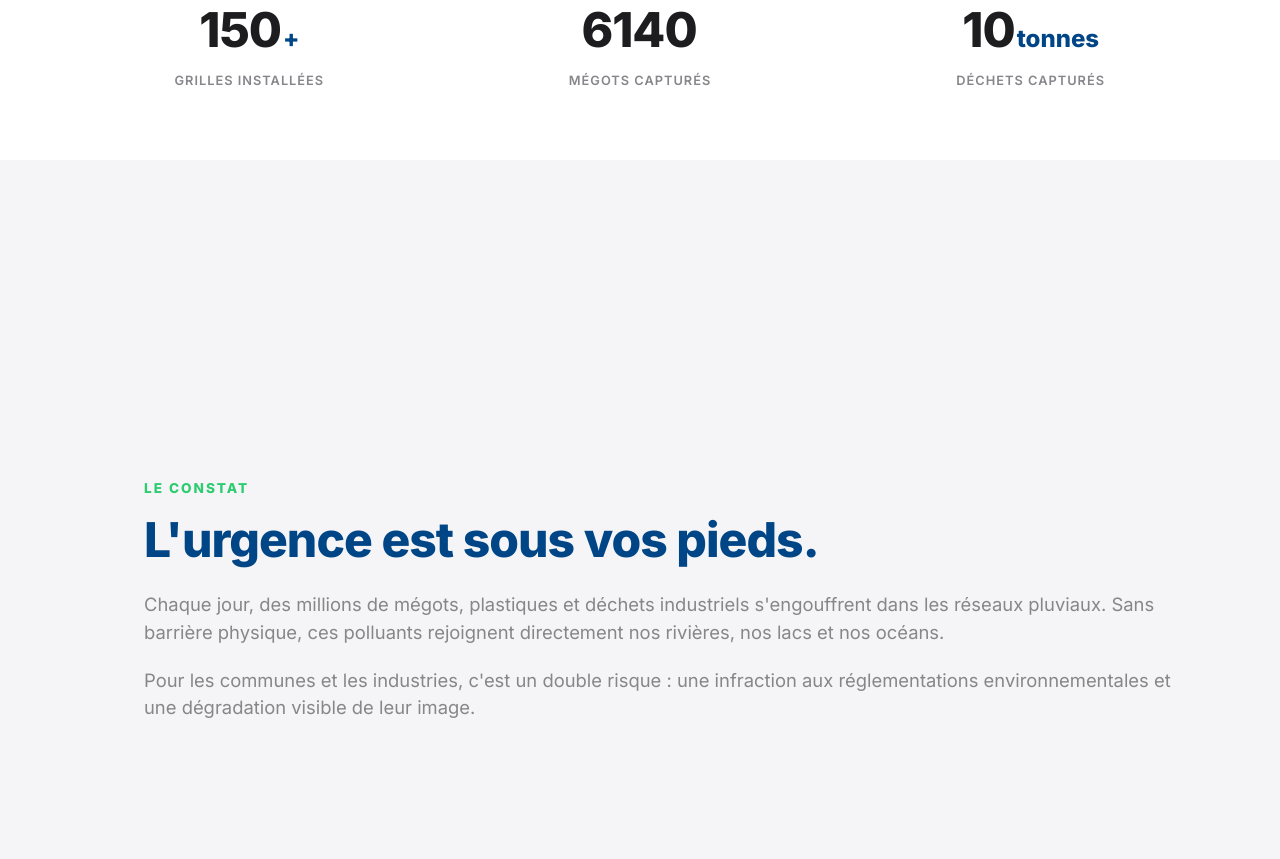
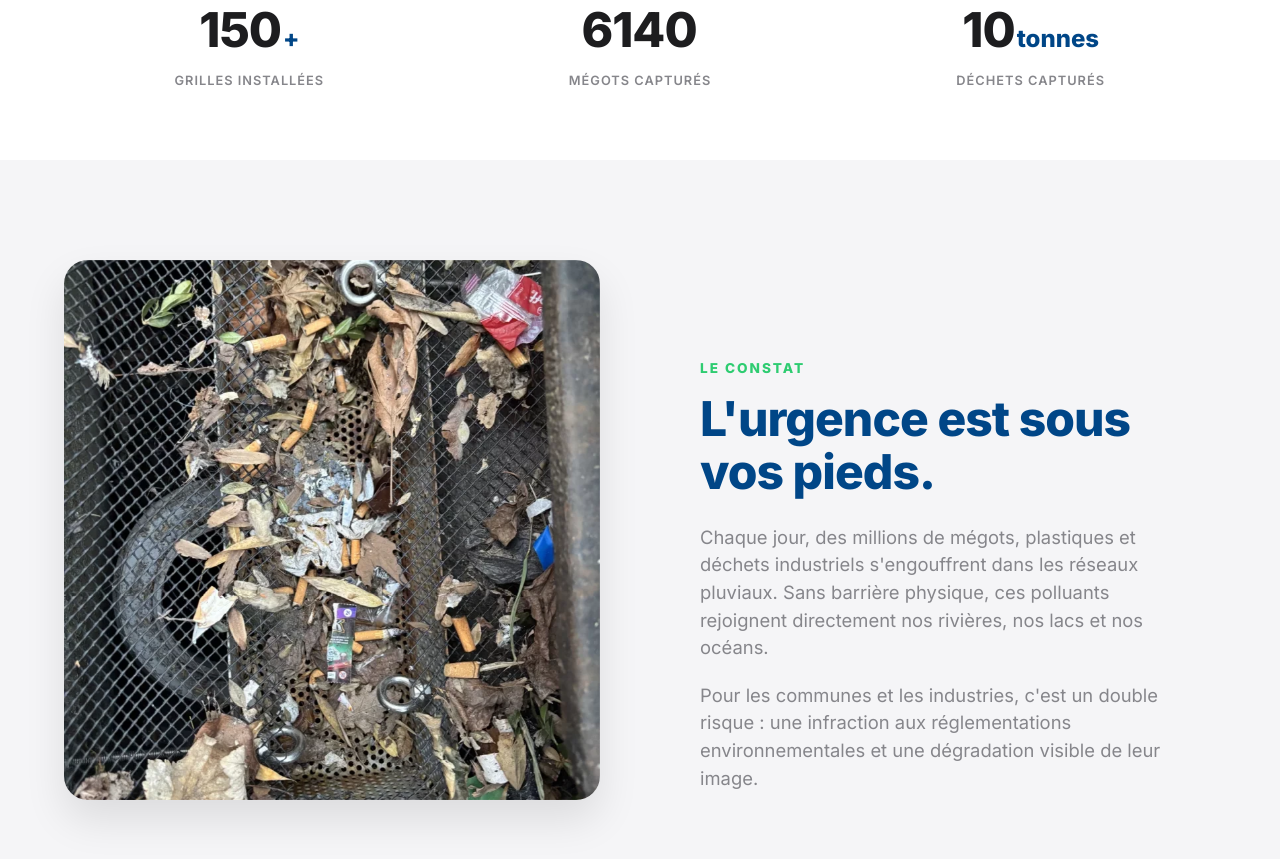
Before and after one commit to DuvalDVL/ecosafe, a Jekyll site: the page built from index.html, in a window 1280 px wide and 900 px high, scrolled down 861 px. Shown: the top 859 px of the window. Built offline with Jekyll 4.4.1, drawn with Linux system fonts in a browser that asks for light colours.

Commit message:
Update style.css

```diff
--- a/assets/css/style.css
+++ b/assets/css/style.css
@@ -1427,90 +1427,124 @@ body {
 }
 
 /* =========================================
-   HOMEPAGE : GESTION DES SCROLLS & CARROUSELS
-   ========================================= */
-
-/* --- RESET & SECURITÉ --- */
-body { overflow-x: clip; }
-.mobile-story-img { display: none; } /* Caché par défaut */
-
-/* =========================================
-   A. VERSION PC (Min-width: 993px)
-   ========================================= */
+   HOMEPAGE : STORYTELLING (Correction Finale)
+   ========================================= */
+
+/* --- RESET SECURITÉ --- */
+.mobile-story-img { display: none; }
+
+/* -----------------------------------------
+   A. VERSION PC (Écrans > 992px)
+   ----------------------------------------- */
 @media (min-width: 993px) {
-  .story-tunnel { background: var(--bg-light); padding: 80px 0; }
-  .story-container { display: flex; gap: 60px; position: relative; align-items: flex-start; }
+  .story-tunnel { background: var(--bg-light); padding: 100px 0; }
+
+  .story-container {
+    display: flex !important;
+    gap: 80px !important;
+    align-items: flex-start !important;
+    max-width: 1200px;
+    margin: 0 auto;
+  }
+
   .story-visuals {
-    flex: 1; position: sticky; top: calc(var(--nav-height) + 40px); height: 70vh;
-    border-radius: 24px; overflow: hidden; box-shadow: 0 20px 40px rgba(0,0,0,0.08);
-  }
+    display: block !important;
+    flex: 1 !important;
+    position: sticky !important;
+    top: 120px !important;
+    height: 60vh !important;
+    border-radius: 24px;
+    overflow: hidden;
+    box-shadow: 0 20px 40px rgba(0,0,0,0.1);
+  }
+
   .story-img {
     position: absolute; top: 0; left: 0; width: 100%; height: 100%; object-fit: cover;
-    opacity: 0; transition: opacity 0.8s cubic-bezier(0.4, 0, 0.2, 1);
+    opacity: 0; transition: opacity 0.6s ease-in-out;
   }
   .story-img.active { opacity: 1; z-index: 2; }
-  .story-content { flex: 1; padding-bottom: 30vh; display: block; }
+
+  .story-content-wrapper { flex: 1 !important; }
+
+  .story-content {
+    display: block !important;
+    padding-bottom: 20vh !important;
+  }
+
   .story-step {
-    min-height: 80vh; display: flex; flex-direction: column; justify-content: center;
-    background: transparent !important; box-shadow: none !important; padding: 0 !important;
-  }
-}
-
-/* =========================================
-   B. VERSION MOBILE (Max-width: 992px)
-   ========================================= */
+    min-height: 70vh !important;
+    display: flex !important;
+    flex-direction: column !important;
+    justify-content: center !important;
+    background: transparent !important;
+    box-shadow: none !important;
+    padding: 0 !important;
+  }
+}
+
+/* -----------------------------------------
+   B. VERSION MOBILE (Écrans <= 992px)
+   ----------------------------------------- */
 @media (max-width: 992px) {
-
-  /* 1. COMPTEURS D'IMPACT (Swipe Horizontal) */
-  .dashboard-impact .container { padding: 0 10px !important; } /* Marges minimales */
-  .stats-grid {
-    display: flex !important; flex-direction: row !important; flex-wrap: nowrap !important;
-    overflow-x: auto !important; scroll-snap-type: x mandatory !important;
-    gap: 10px !important; padding: 20px 5px !important;
-    scrollbar-width: none; overscroll-behavior-x: contain;
-  }
-  .stat-card {
-    flex: 0 0 95% !important; /* LARGEUR QUASI-TOTALE */
-    scroll-snap-align: center; background: var(--bg-light); border-radius: 16px;
-    padding: 30px 20px !important;
-  }
-
-  /* 2. STORYTELLING (Cartes & Flèches) */
-  .story-tunnel { padding: 40px 0 !important; }
-  .story-container { padding: 0 !important; } /* Supprime les marges du container pour largeur max */
-  .story-visuals { display: none !important; } /* Cache le bloc image PC */
-
-  .story-content-wrapper { position: relative; width: 100%; overflow: hidden; }
+  .story-tunnel { padding: 50px 0 !important; overflow: hidden; }
+  .story-container { padding: 0 !important; width: 100% !important; max-width: 100% !important; }
+  .story-visuals { display: none !important; }
+
+  .story-content-wrapper { position: relative; width: 100%; }
 
   .story-content {
-    display: flex !important; flex-direction: row !important; flex-wrap: nowrap !important;
-    overflow-x: auto !important; scroll-snap-type: x mandatory !important;
-    gap: 10px !important; padding: 20px 10px 40px 10px !important;
-    scrollbar-width: none; overscroll-behavior-x: contain;
-  }
+    display: flex !important;
+    overflow-x: auto !important;
+    scroll-snap-type: x mandatory !important;
+    gap: 0px !important; /* On colle les cartes */
+    padding: 0 !important;
+    scrollbar-width: none;
+    overscroll-behavior-x: contain;
+  }
+  .story-content::-webkit-scrollbar { display: none; }
 
   .story-step {
-    flex: 0 0 95% !important; /* LARGEUR QUASI-TOTALE */
-    scroll-snap-align: center; background: var(--bg-white) !important;
-    padding: 25px 20px !important; border-radius: 20px;
-    box-shadow: 0 10px 25px rgba(0,0,0,0.06); min-height: auto !important;
+    flex: 0 0 100% !important; /* Largeur totale */
+    scroll-snap-align: center;
+    padding: 30px 25px !important;
+    background: var(--bg-white) !important;
+    box-sizing: border-box;
+    min-height: auto !important;
   }
 
   .mobile-story-img {
-    display: block !important; width: 100%; height: 200px; object-fit: cover;
-    border-radius: 12px; margin-bottom: 20px;
-  }
-
-  /* FLÈCHES POSITIONNÉES SUR LES BORDS */
+    display: block !important;
+    width: 100%; height: 220px; object-fit: cover;
+    border-radius: 16px; margin-bottom: 20px;
+    box-shadow: 0 5px 15px rgba(0,0,0,0.08);
+  }
+
+  /* FLÈCHES AVEC ICÔNES FORCÉES */
   .carousel-arrows {
-    display: flex !important; justify-content: space-between !important;
-    position: absolute !important; top: 50%; left: 0; right: 0;
-    width: 100%; padding: 0 5px; pointer-events: none; z-index: 100;
-  }
+    display: flex !important;
+    justify-content: space-between !important;
+    position: absolute !important;
+    top: 50%; width: 100%; left: 0;
+    padding: 0 10px;
+    pointer-events: none; z-index: 100;
+    box-sizing: border-box;
+  }
+
   .carousel-arrow {
-    pointer-events: auto; background: var(--eco-blue) !important; color: white !important;
-    border: none; border-radius: 50%; width: 42px; height: 42px;
-    display: flex; align-items: center; justify-content: center;
-    box-shadow: 0 4px 10px rgba(0,0,0,0.2);
-  }
-}
+    pointer-events: auto;
+    background: var(--eco-blue) !important;
+    border: none; border-radius: 50%;
+    width: 46px; height: 46px;
+    display: flex !important;
+    align-items: center !important;
+    justify-content: center !important;
+    box-shadow: 0 4px 12px rgba(0,0,0,0.3);
+  }
+
+  .carousel-arrow svg {
+    width: 24px !important;
+    height: 24px !important;
+    stroke: #ffffff !important; /* Force la couleur blanche de l'icône */
+    display: block !important;
+  }
+}
```
